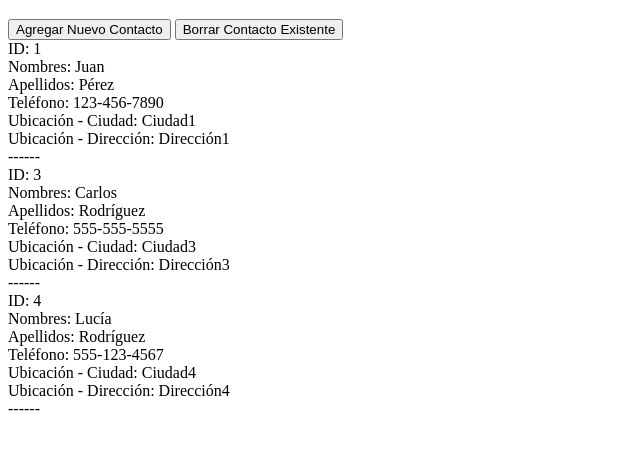
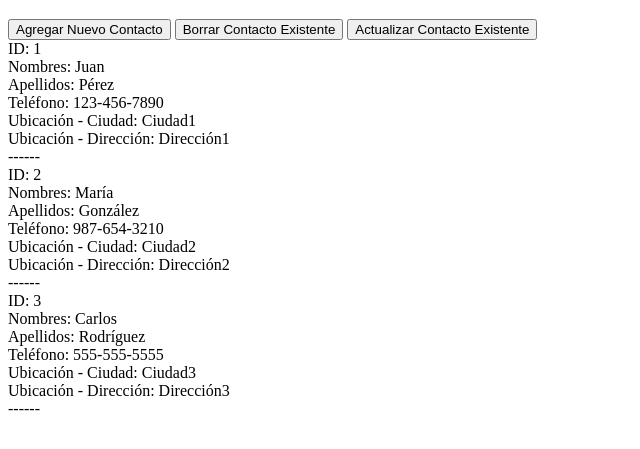
Before and after one commit to Davidoooff/contact-list, a plain HTML site: page index.html in a window 1280 px wide. Shown: the part 61-510 px from the top of the page, without its empty margins (0-640 px from the left). Drawn offline with Linux system fonts and the light colour scheme.

Commit message:
actualizar contactos agregado

```diff
--- a/index.html
+++ b/index.html
@@ -6,7 +6,9 @@
 <body>
     <h1>Lista de Contactos</h1>
     <button onclick="agregarNuevoContacto()">Agregar Nuevo Contacto</button>
-    <button onclick="borrarContactoExistente()">Borrar Contacto Existente</button>
+    <button onclick="borrargitContactoExistente()">Borrar Contacto Existente</button>
+    <button onclick="actualizarContactoExistente()">Actualizar Contacto Existente</button>
+
     <div id="contactos">
     </div>
 
--- a/main.js
+++ b/main.js
@@ -45,19 +45,31 @@ function imprimirContactos() {
     });
 }
 
-console.log("Lista inicial de contactos:");
-imprimirContactos();
+function actualizarContactoExistente() {
+    var id = parseInt(prompt("ID del contacto a actualizar:"));
+    if (!isNaN(id)) {
+        var contactoExistente = listaDeContactos.find(function (contacto) {
+            return contacto.id === id;
+        });
 
-agregarContacto({
-    id: 4,
-    nombres: "Lucía",
-    apellidos: "Rodríguez",
-    telefono: "555-123-4567",
-    ubicaciones: { ciudad: "Ciudad4", direccion: "Dirección4" }
-});
-console.log("\nLista de contactos después de agregar a Lucía Rodríguez:");
-imprimirContactos();
+        if (contactoExistente) {
+            var nuevosNombres = prompt("Nuevos nombres del contacto:", contactoExistente.nombres);
+            var nuevosApellidos = prompt("Nuevos apellidos del contacto:", contactoExistente.apellidos);
+            var nuevoTelefono = prompt("Nuevo teléfono del contacto:", contactoExistente.telefono);
+            var nuevaCiudad = prompt("Nueva ciudad del contacto:", contactoExistente.ubicaciones.ciudad);
+            var nuevaDireccion = prompt("Nueva dirección del contacto:", contactoExistente.ubicaciones.direccion);
 
-borrarContacto(2);
-console.log("\nLista de contactos después de borrar a María González:");
-imprimirContactos();
+            contactoExistente.nombres = nuevosNombres;
+            contactoExistente.apellidos = nuevosApellidos;
+            contactoExistente.telefono = nuevoTelefono;
+            contactoExistente.ubicaciones.ciudad = nuevaCiudad;
+            contactoExistente.ubicaciones.direccion = nuevaDireccion;
+
+            actualizarListaDeContactos();
+        } else {
+            alert("No se encontró un contacto con el ID proporcionado.");
+        }
+    } else {
+        alert("ID inválido. Por favor, ingrese un número válido.");
+    }
+}
```
